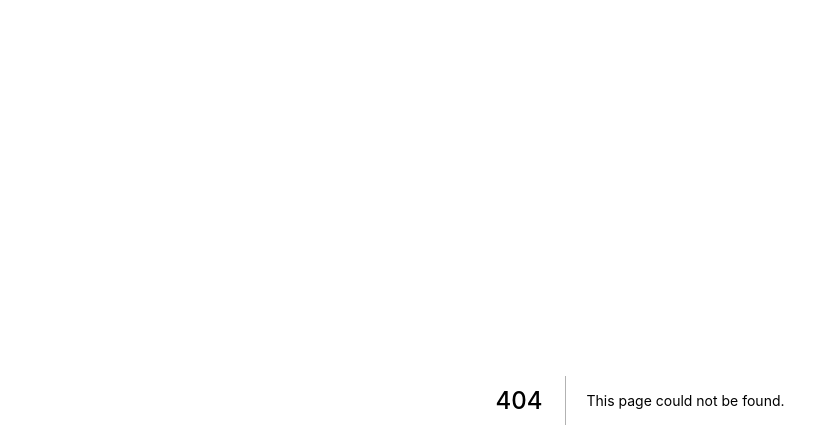
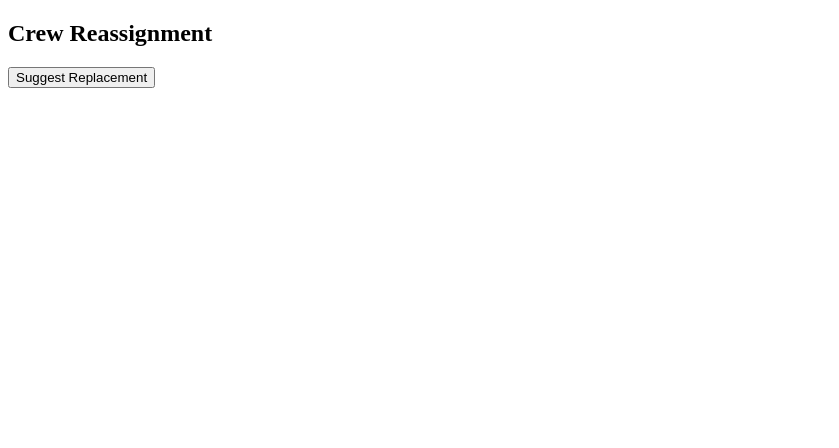
Before and after one commit to suprachakra/Unified-Crew-Operations-Digital-Twin-System-UCODTS-, a Next.js app in the folder frontend/: page /DisruptionRecovery/CrewReassignment in a window 1280 px wide. Before the commit this address had no page. Shown: the top 448 px of the page, without its empty margins (0-839 px from the left). Built offline with nearby package versions, Linux system fonts and the light colour scheme.

Commit message:
Create CrewReassignment.jsx

```diff
--- /dev/null
+++ b/frontend/src/pages/DisruptionRecovery/CrewReassignment.jsx
@@ -0,0 +1,28 @@
+import React, { useState } from "react";
+
+const CrewReassignment = () => {
+  const [suggestion, setSuggestion] = useState(null);
+
+  const handleSuggest = () => {
+    // Simulate an API call that returns a crew replacement suggestion.
+    const simulatedResponse = { flight_id: 123, new_crew_id: 45 };
+    setSuggestion(simulatedResponse);
+  };
+
+  return (
+    <div>
+      <h2>Crew Reassignment</h2>
+      <button onClick={handleSuggest}>Suggest Replacement</button>
+      {suggestion && (
+        <div>
+          <p>
+            Flight {suggestion.flight_id} will be reassigned to Crew{" "}
+            {suggestion.new_crew_id}.
+          </p>
+        </div>
+      )}
+    </div>
+  );
+};
+
+export default CrewReassignment;
```
